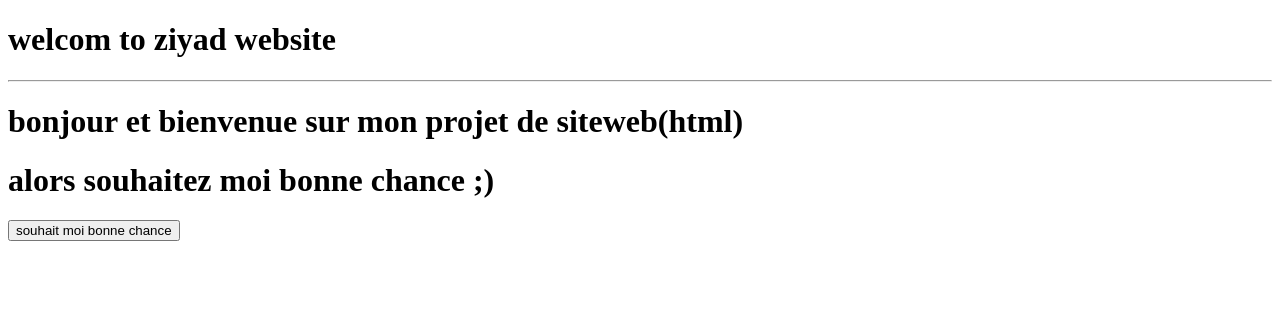
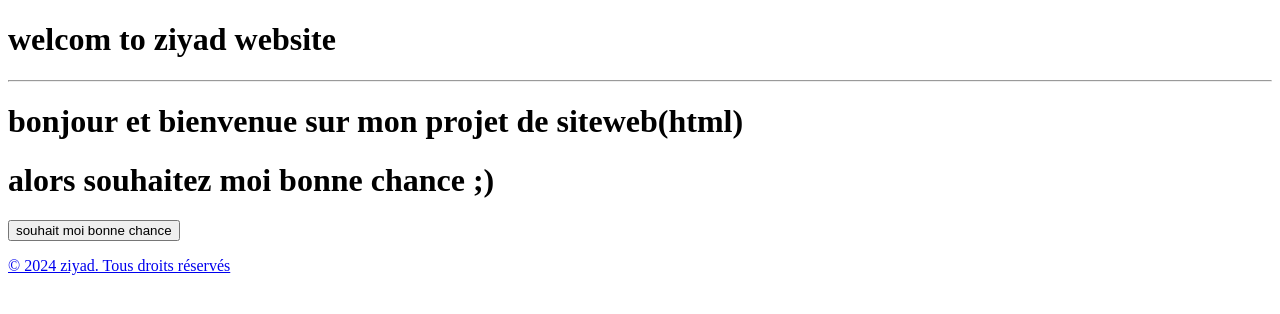
Before and after one commit to Solo-cyber-hacker/bouladhane-ziyad, a plain HTML site: page index.html in a window 1280 px wide. Drawn offline with Linux system fonts and the light colour scheme.

Commit message:
index.html

```diff
--- a/index.html
+++ b/index.html
@@ -12,6 +12,9 @@
         <h1>alors souhaitez moi bonne chance ;)</h1>
      <a href="index.1.html" >
          <button>souhait moi bonne chance</button>
+    <footer>
+        <p>&copy; 2024 ziyad. Tous droits réservés</p>
+    </footer>
 
 </body>
 
```
